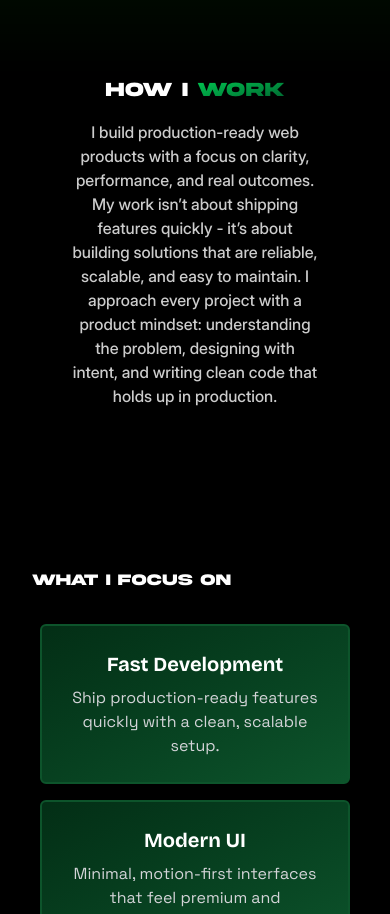
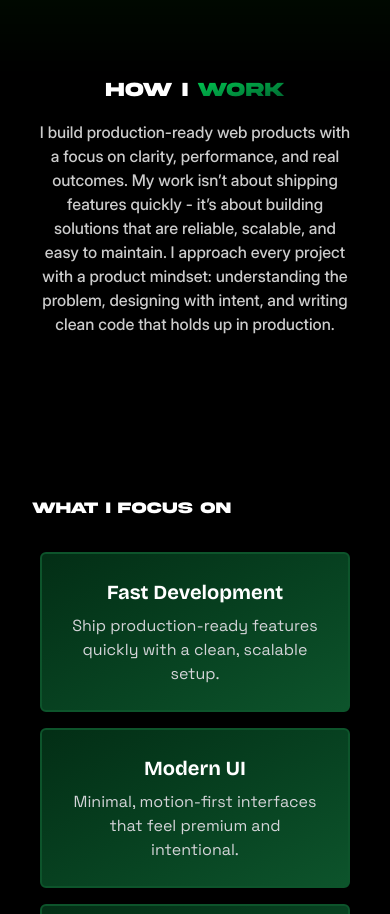
Before and after one commit to VByte-dev/VByte-Portfolio, a React (Vite) app: page / in a window 390 px wide. Shown: the part 800-1714 px from the top of the page. Built offline with nearby package versions, Linux system fonts and the light colour scheme; some icons are missing; what tailwindcss-motion would draw is missing.

Commit message:
Update About.jsx

```diff
--- a/components/About.jsx
+++ b/components/About.jsx
@@ -38,7 +38,7 @@ let About = () => {
               Work
             </span>{" "}
           </h1>
-          <p className="font-[inter] text-md md:text-lg lg:text-xl mt-4 opacity-80 px-10 md:px-20 lg:px-30">
+          <p className="font-[inter] text-md md:text-lg lg:text-xl mt-4 opacity-80 px-1 md:px-20 lg:px-30">
             I build production-ready web products with a focus on clarity,
             performance, and real outcomes. My work isn’t about shipping
             features quickly - it’s about building solutions that are reliable,
```
